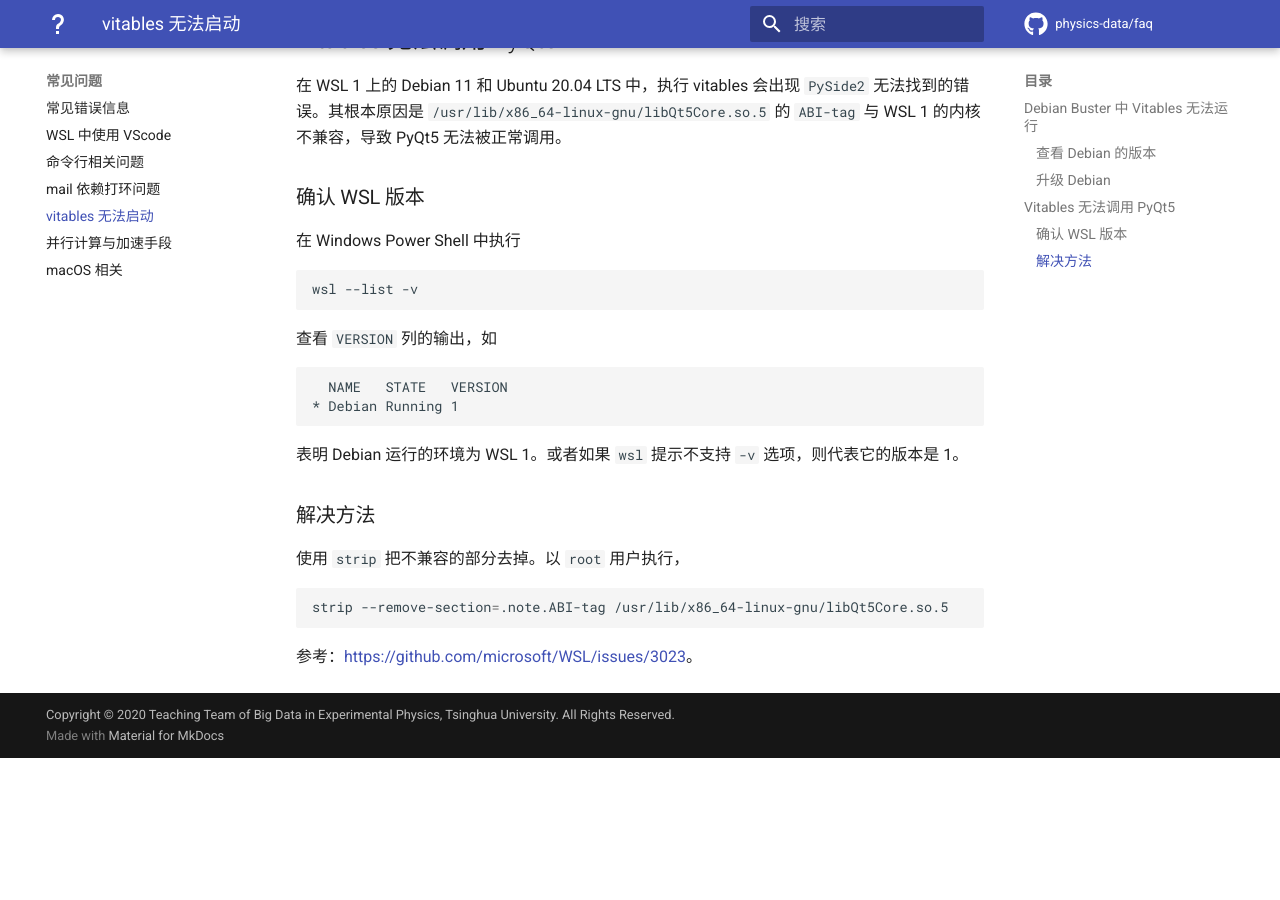
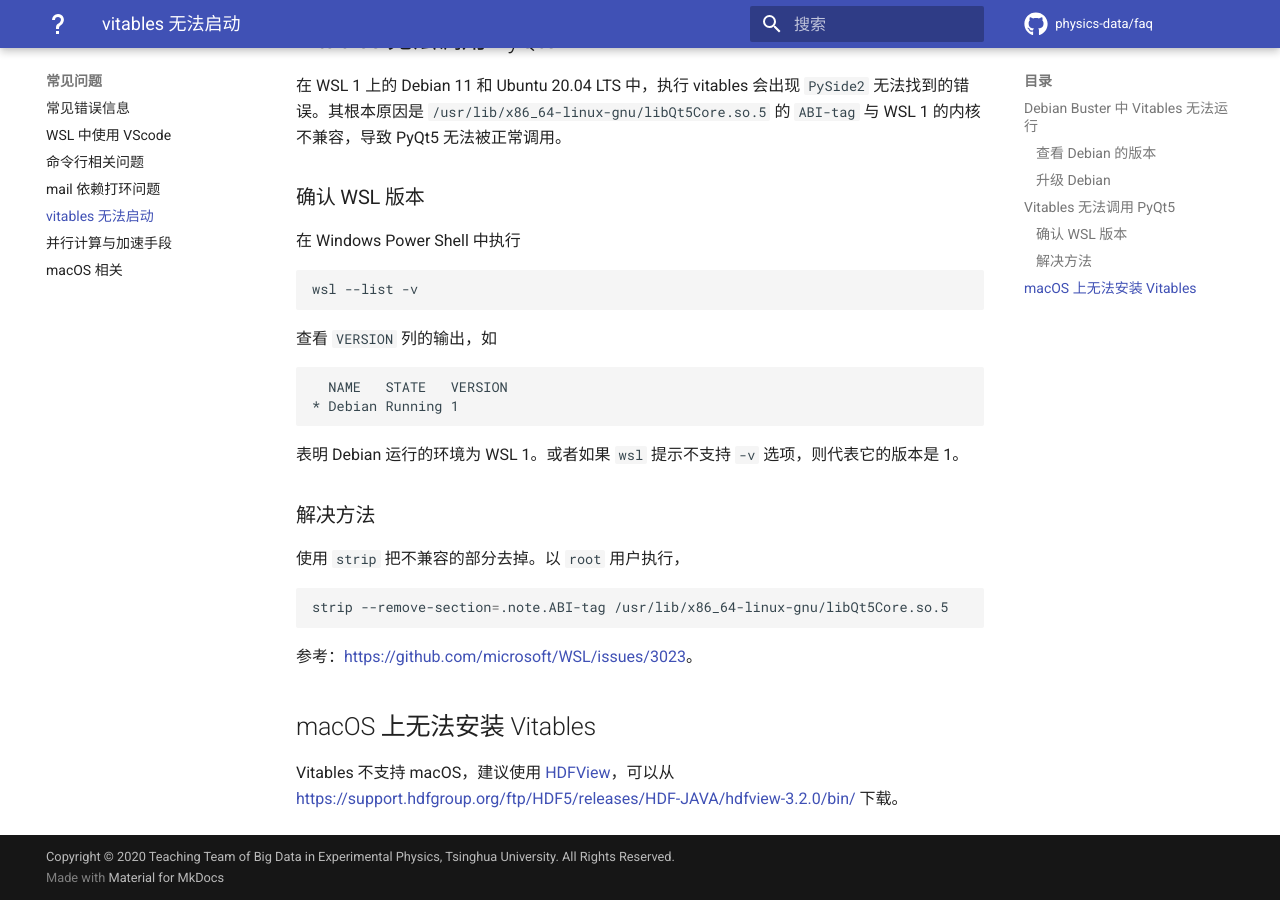
Before and after one commit to physics-data/faq, an MkDocs documentation site: the page built from docs/misc/vitables.md, in a window 1280 px wide and 900 px high, scrolled down 1088 px. Built offline with MkDocs 1.6.1 and Material for MkDocs 9.7.7, drawn with Linux system fonts in a browser that asks for light colours; comment, search, counter and statistics services are not loaded; before the commit the page ends 1846 px from its top, so only the background shows below that.

Commit message:
Suggest hdfview

````diff
--- a/docs/misc/vitables.md
+++ b/docs/misc/vitables.md
@@ -64,3 +64,8 @@ strip --remove-section=.note.ABI-tag /usr/lib/x86_64-linux-gnu/libQt5Core.so.5
 ```
 
 参考：<https://github.com/microsoft/WSL/issues/3023>。
+
+
+## macOS 上无法安装 Vitables
+
+Vitables 不支持 macOS，建议使用 [HDFView](https://www.hdfgroup.org/downloads/hdfview/#download)，可以从 <https://support.hdfgroup.org/ftp/HDF5/releases/HDF-JAVA/hdfview-3.2.0/bin/> 下载。
````
Also changed, not shown: docs/tutorials/install.md (+1 -1 lines).
